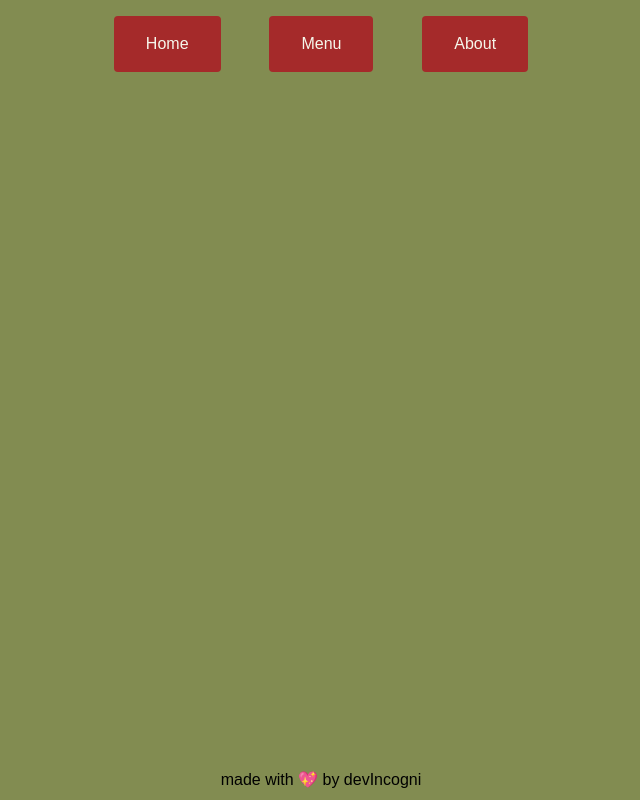
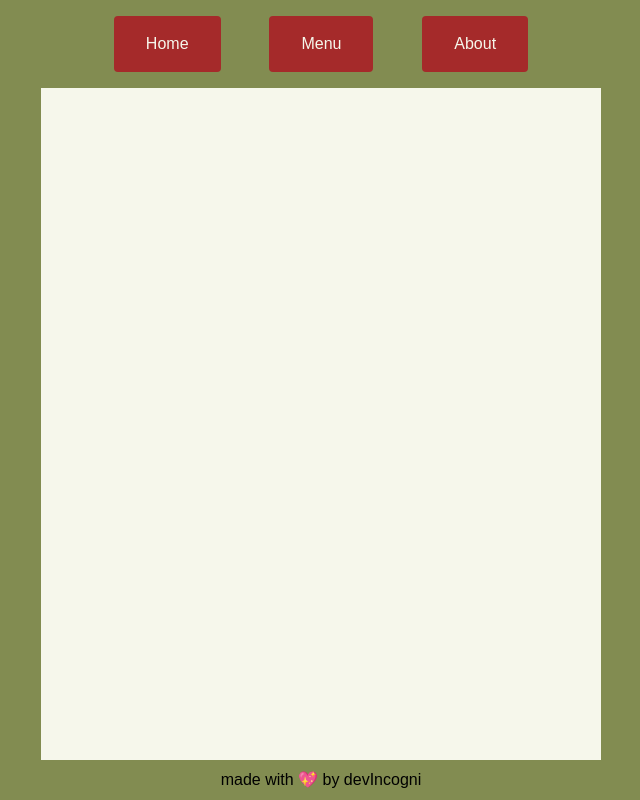
Before and after one commit to devIncogni/restaurant-page, a website built with webpack: page src/template.htm in a window 1280 px wide. Shown: the whole page, without its empty margins (319-959 px from the left). Built offline with nearby package versions, Linux system fonts and the light colour scheme; a web font is replaced by a local one.

Commit message:
made a basic HTML CSS skeleton without content. - styled the content divs

```diff
--- a/src/styles.css
+++ b/src/styles.css
@@ -110,6 +110,7 @@ header {
 nav {
     margin: auto;
     margin-top: 1rem;
+    margin-bottom: 1rem;
     /* border: 1px solid black; */
 
     width: clamp(500px, 32rem, 50%);
@@ -138,3 +139,19 @@ nav>button:active {
 }
 
 /* #endregion HEADER/NAVBAR STYLING */
+
+/* #region CONTENT styling */
+#content {
+    display: flex;
+    flex-direction: column;
+}
+
+.holder {
+    margin: auto;
+    background-color: #F6F7EB;
+    width: clamp(500px, 50%, 35rem);
+
+    flex: 1;
+}
+
+/* #endregion CONTENT styling */
```
